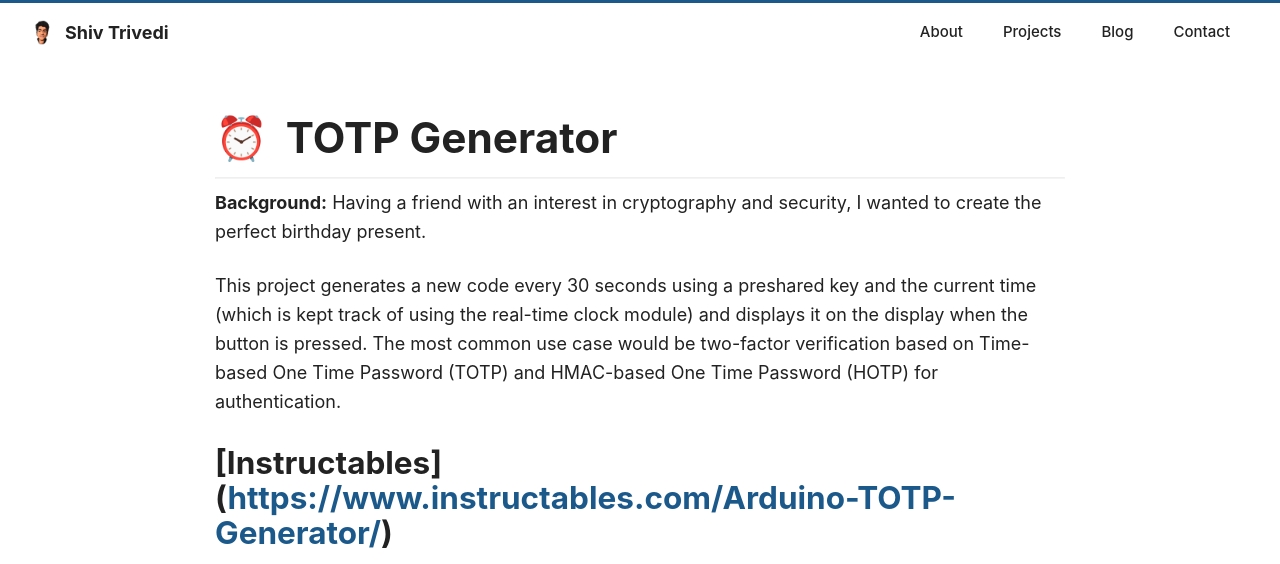
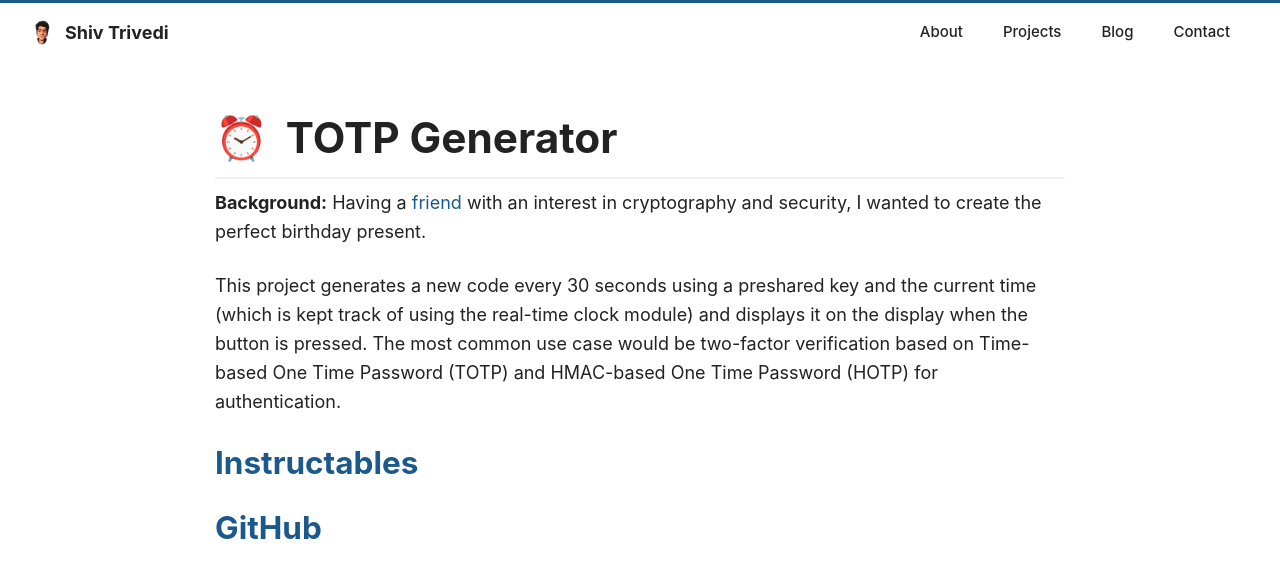
Before and after one commit to shiv213/shiv213.github.io, an Eleventy site: page projects/totp-generator.md in a window 1280 px wide. Shown: the top 564 px of the page. Built offline with nearby package versions, Linux system fonts and the light colour scheme; Eleventy itself is replaced by a stand-in of ours; files that its build step writes are made by us from their sources.

Commit message:
Update Projects “totp-generator”

```diff
--- a/projects/totp-generator.md
+++ b/projects/totp-generator.md
@@ -8,11 +8,11 @@ tags:
   - arduino
   - c++
 ---
-**Background:** Having a friend with an interest in cryptography and security, I wanted to create the perfect birthday present.
+**Background:** Having a [friend](https://yaseen.xyz/) with an interest in cryptography and security, I wanted to create the perfect birthday present.
 
 This project generates a new code every 30 seconds using a preshared key and the current time (which is kept track of using the real-time clock module) and displays it on the display when the button is pressed. The most common use case would be two-factor verification based on Time-based One Time Password (TOTP) and HMAC-based One Time Password (HOTP) for authentication.
 
-### [Instructables] (https://www.instructables.com/Arduino-TOTP-Generator/)
+### [Instructables](https://www.instructables.com/Arduino-TOTP-Generator/)
 
 ### [GitHub](https://gist.github.com/shiv213/569f01a54988cb0207966be9a65cc5ab)
 
```
